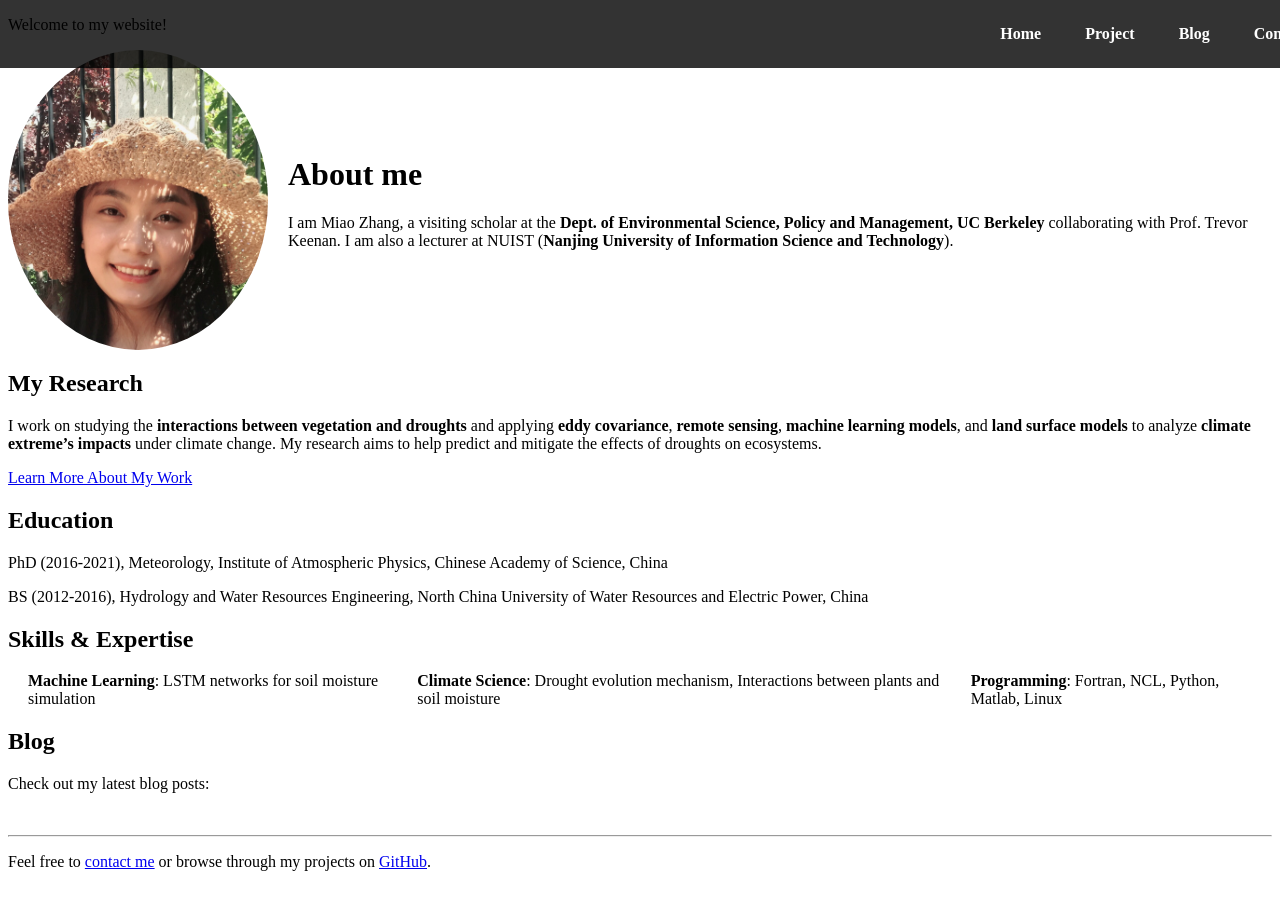
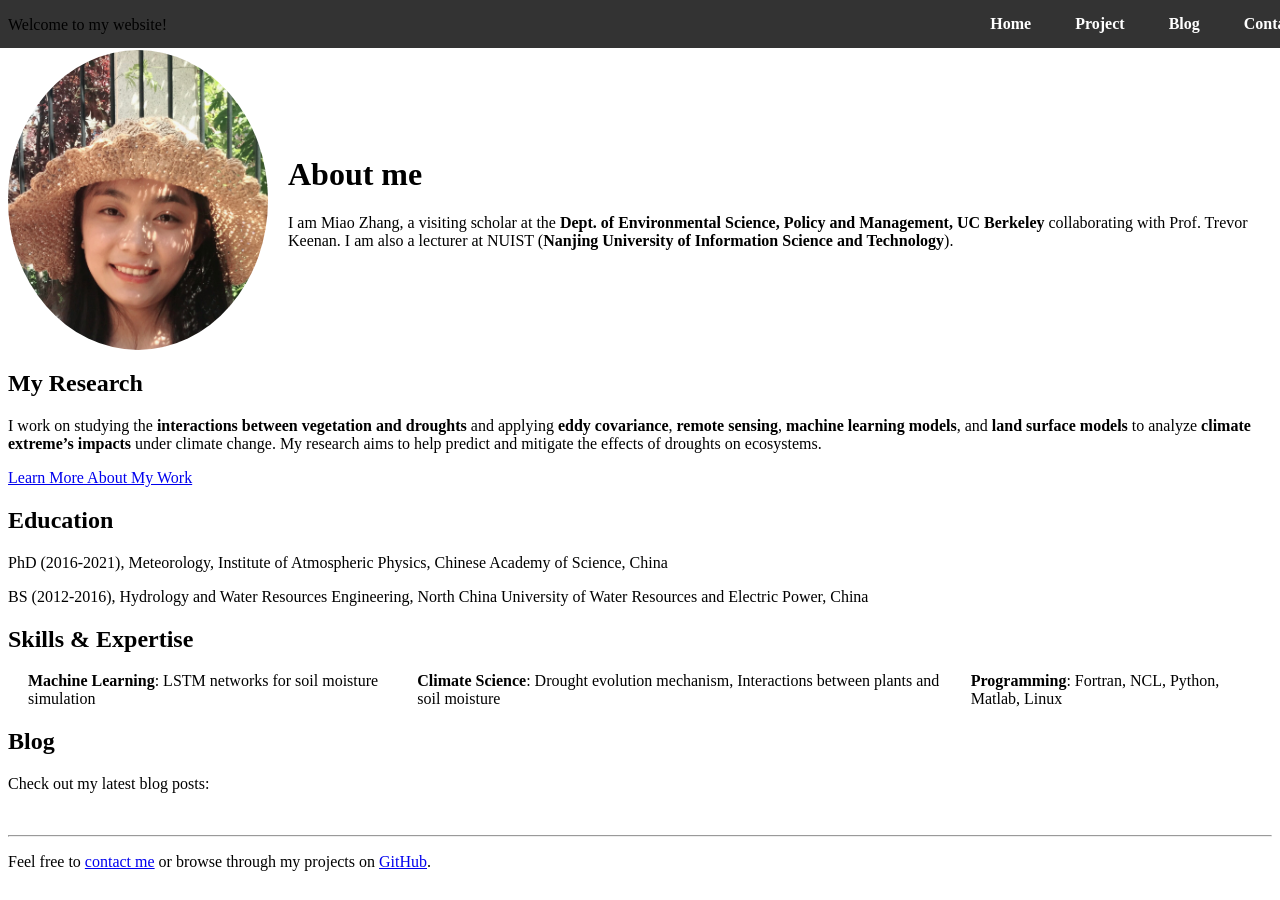
Before and after one commit to miaozhang2025/miaozhang2025.github.io, a Jekyll site: the page built from index.md, in a window 1280 px wide. Built offline with Jekyll 4.4.1, drawn with Linux system fonts in a browser that asks for light colours.

Commit message:
Update custom.css

```diff
--- a/assets/css/custom.css
+++ b/assets/css/custom.css
@@ -6,7 +6,7 @@ header {
   left: 0;
   background-color: rgba(0, 0, 0, 0.8); /* Optional: a background color for the header */
   width: 100%;
-  padding: 25px 40px;
+  padding: 15px 30px;
   z-index: 1000; /* Ensures the header stays above other content */
 }
 
```
